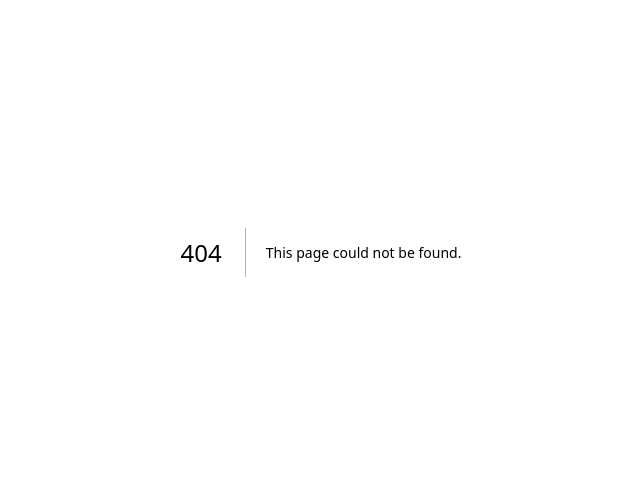
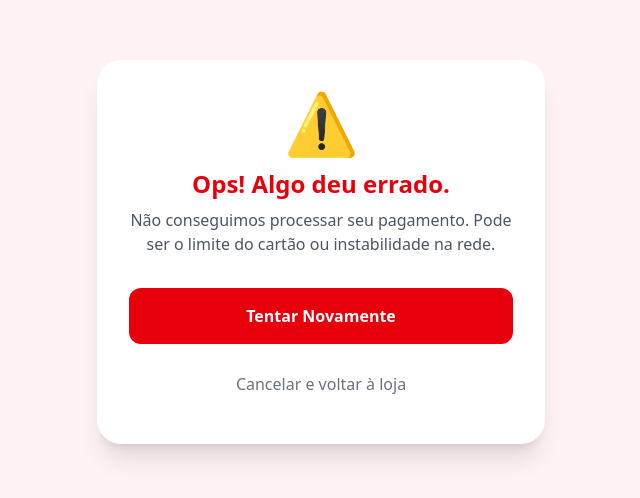
Before and after one commit to SjrPovoas/paodequeijodaira, a Next.js app: page /erro in a window 1280 px wide. Before the commit this address had no page. Shown: the part 148-646 px from the top of the page, without its empty margins (319-959 px from the left). Built offline with nearby package versions, Linux system fonts and the light colour scheme.

Commit message:
Create erro.js

```diff
--- /dev/null
+++ b/src/pages/erro.js
@@ -0,0 +1,24 @@
+import Link from 'next/link';
+
+export default function Erro() {
+  return (
+    <div className="min-h-screen flex items-center justify-center bg-red-50 p-6">
+      <div className="max-w-md w-full bg-white p-8 rounded-3xl shadow-xl text-center">
+        <div className="text-6xl mb-4">⚠️</div>
+        <h1 className="text-2xl font-bold text-red-600 mb-2">Ops! Algo deu errado.</h1>
+        <p className="text-gray-600 mb-8">
+          Não conseguimos processar seu pagamento. Pode ser o limite do cartão ou instabilidade na rede.
+        </p>
+
+        <div className="space-y-3">
+          <Link href="/checkout" className="block w-full py-4 bg-red-600 text-white rounded-xl font-bold hover:bg-red-700 transition">
+            Tentar Novamente
+          </Link>
+          <Link href="/loja" className="block w-full py-4 text-gray-500 font-medium">
+            Cancelar e voltar à loja
+          </Link>
+        </div>
+      </div>
+    </div>
+  );
+}
```
